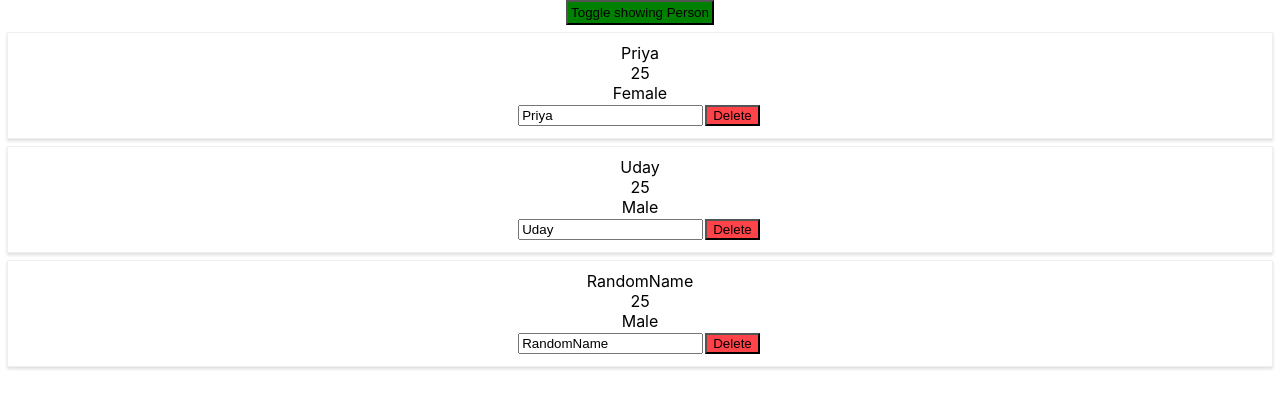
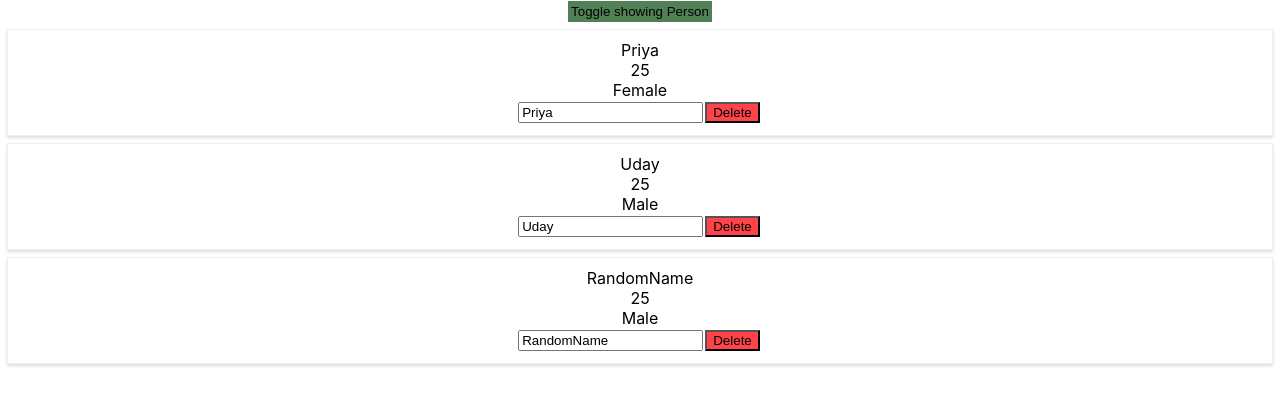
Before and after one commit to priyadarshiniravi/react-basic-workshop, a React (Create React App) app: page / in a window 1280 px wide. Shown: the top 408 px of the page. Built offline with nearby package versions, Linux system fonts and the light colour scheme.

Commit message:
Add hover styling

```diff
--- a/src/App.css
+++ b/src/App.css
@@ -5,12 +5,22 @@
 .button {
   padding: 3px;
   cursor:pointer;
+  border: none;
+  outline:none;
 }
 
 .button-red {
-  background-color: red;
+  background-color: #ff4348;
+}
+
+.button-red:hover {
+  background-color: lightskyblue;
+}
+
+.button-green:hover {
+  background-color: lightskyblue;
 }
 
 .button-green {
-  background-color: green;
+  background-color: #528055;
 }
```
